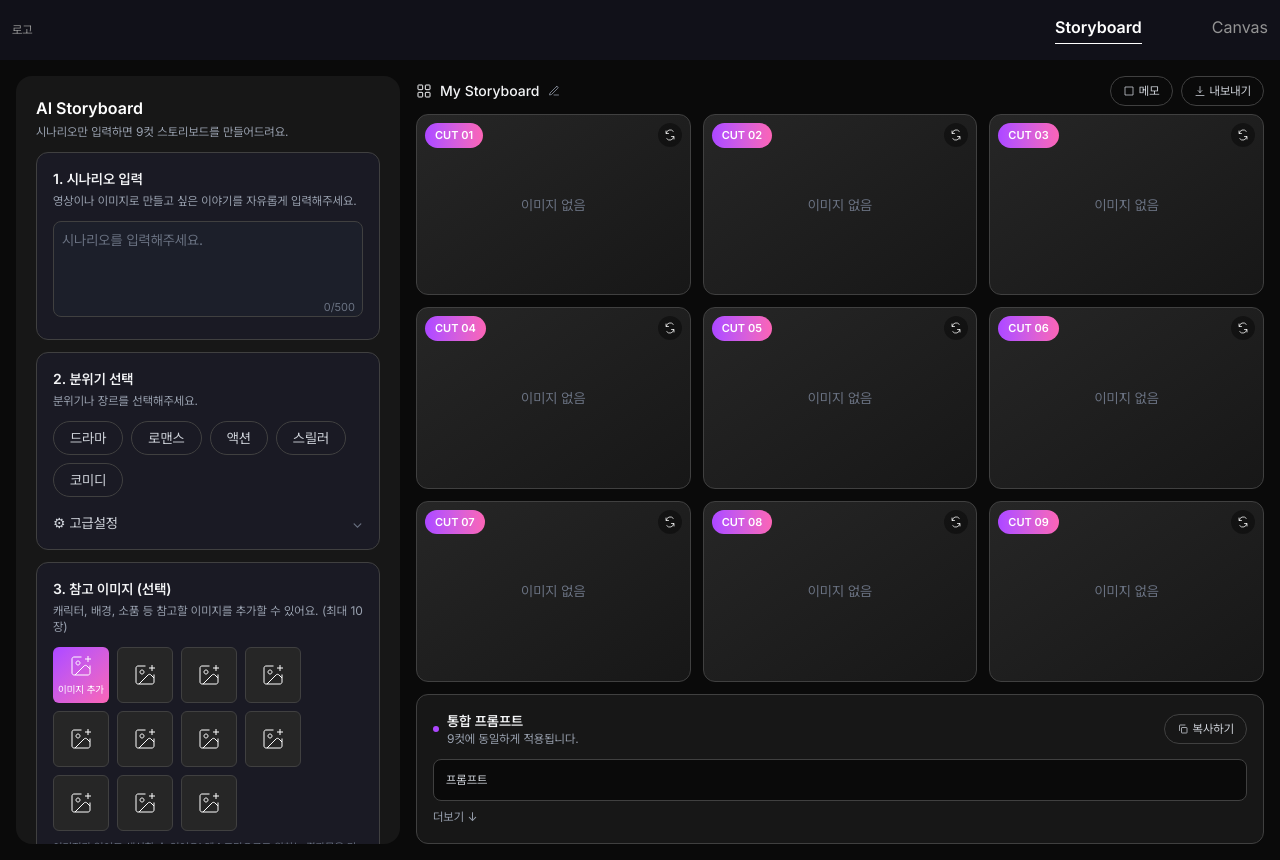
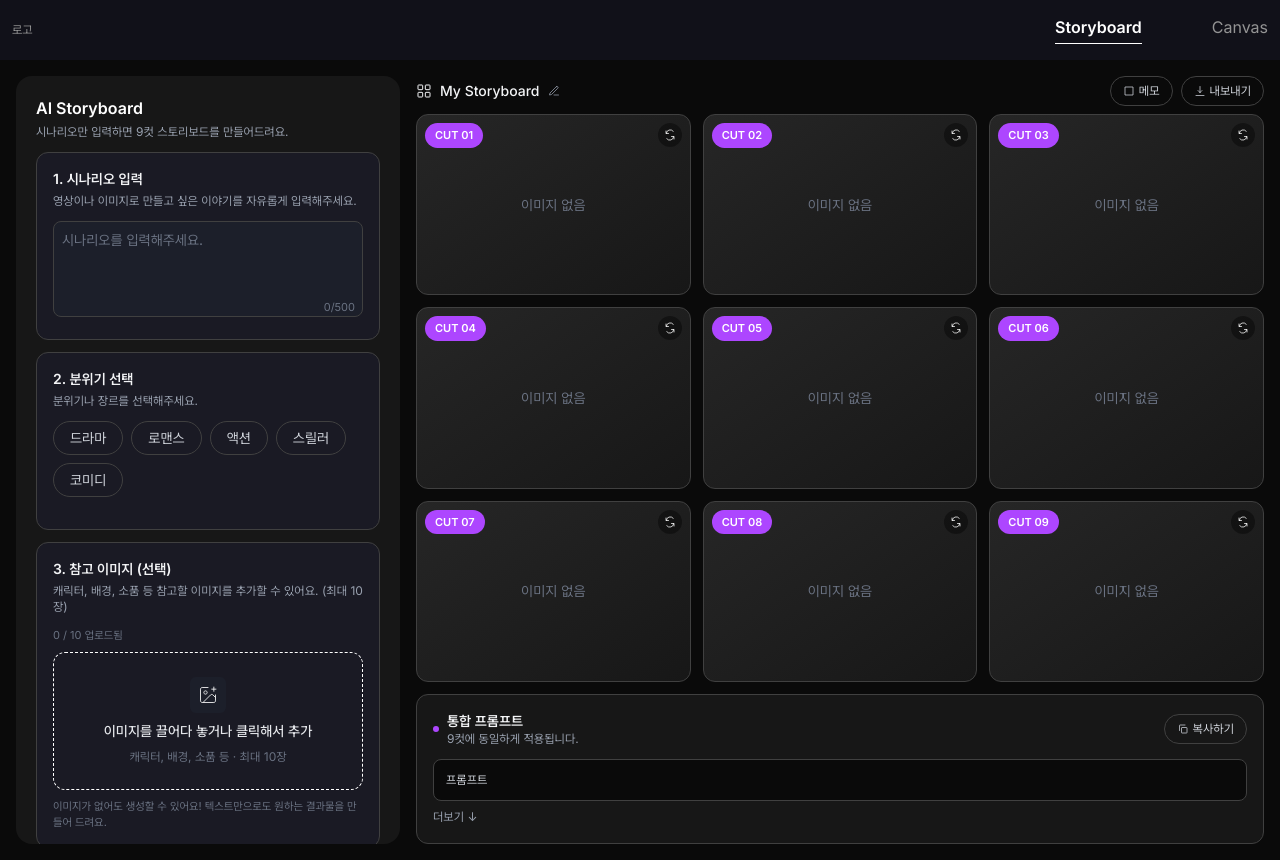
Before and after one commit to kxb2/frontend, a Next.js app: page /storyboard in a window 1280 px wide. Built offline with nearby package versions, Linux system fonts and the light colour scheme.

Commit message:
feat: 이미지 드래그 기능 추가, style:그라데이션 일부 임시 수정  #13

```diff
--- a/app/components/FormField.tsx
+++ b/app/components/FormField.tsx
@@ -15,6 +15,9 @@ export default function StoryboardFormField({ field, onFieldChange }: Props) {
   // 선택한 이미지 미리보기
   const [previews, setPreviews] = useState<{ file: File; url: string }[]>([]);
 
+  // 드롭존 위에 파일을 끌고 있는 중인지 여부(드래그 중 테두리 강조용)
+  const [isDragging, setIsDragging] = useState(false);
+
   // 화면에 보이지 않지만 DOM 요소를 직접 조작하기 위함
   const fileInputRef = useRef<HTMLInputElement>(null);
 
@@ -26,14 +29,12 @@ export default function StoryboardFormField({ field, onFieldChange }: Props) {
   const [aspectRatio, setAspectRatio] = useState('');
   const [era, setEra] = useState('');
 
-  // 파일 선택시 실행되는 함수
-  const handleFileChange = (e: React.ChangeEvent<HTMLInputElement>) => {
-    // 파일이 없는 경우 리턴
-    if (!e.target.files) return;
+  // 파일 목록을 받아 미리보기에 추가하는 공용 함수(input 선택 / 드래그앤드롭 공용)
+  const addFiles = (fileList: FileList) => {
     // 이미 추가된 파일명은 제외
     const existingNames = previews.map((p) => p.file.name);
     // 같은 이름의 파일이 아니라면 새로운 파일로 추가
-    const newFiles = Array.from(e.target.files).filter((file) => !existingNames.includes(file.name));
+    const newFiles = Array.from(fileList).filter((file) => !existingNames.includes(file.name));
     // URL.createObjectURL(file) -> 사용자가 고른 파일을 임시 URL로 변경하는 함수
     const newPreviews = newFiles.map((file) => ({
       file,
@@ -42,9 +43,23 @@ export default function StoryboardFormField({ field, onFieldChange }: Props) {
     // 기존 미리보기 목록 뒤에 새로 고른 파일들을 이어붙임
     setPreviews((prev) => [...prev, ...newPreviews]);
     onFieldChange(field.id, [...previews.map((p) => p.file), ...newFiles]);
+  };
 
+  // 파일 선택시 실행되는 함수
+  const handleFileChange = (e: React.ChangeEvent<HTMLInputElement>) => {
+    // 파일이 없는 경우 리턴
+    if (!e.target.files) return;
+    addFiles(e.target.files);
     // 같은 파일을 다시 선택해도 onChange가 또 실행되도록 입력값 초기화
     e.target.value = '';
+  };
+
+  // 드래그한 파일을 놓았을 때 실행되는 함수
+  const handleDrop = (e: React.DragEvent<HTMLDivElement>) => {
+    e.preventDefault(); // 브라우저 기본 동작 막기
+    setIsDragging(false); // 드래그 해제
+    if (!e.dataTransfer.files) return;
+    addFiles(e.dataTransfer.files); // input 선택과 동일한 로직 재사용
   };
 
   return (
@@ -80,20 +95,17 @@ export default function StoryboardFormField({ field, onFieldChange }: Props) {
             {field.options.map((opt) => (
               <label key={opt.value} className="cursor-pointer">
                 <input type="radio" name={field.id} value={opt.value} className="peer sr-only" onChange={() => onFieldChange(field.id, opt.value)} />
-
-                {/* 클릭 하기전 가독성에 대한 고민중 */}
-                <span className="inline-block rounded-full border border-neutral-700 px-4 py-1.5 text-sm text-gray-300 peer-checked:border-transparent peer-checked:bg-linear-to-r peer-checked:from-purple-500 peer-checked:to-pink-400 peer-checked:font-semibold peer-checked:text-white">
-                  {opt.label}
-                </span>
+                <span className="inline-block rounded-full border border-neutral-700 px-4 py-1.5 text-sm text-gray-300 peer-checked:border-transparent peer-checked:bg-linear-to-r peer-checked:bg-purple-500 peer-checked:font-semibold peer-checked:text-white">{opt.label}</span>
               </label>
             ))}
 
             {field.id === 'genre' && (
               <div className="mt-2 w-full">
-                <button type="button" onClick={() => setIsAdvancedOpen((prev) => !prev)} className="flex w-full items-center justify-between text-sm text-gray-300">
+                {/* 고급 설정을 직접 건들이기 전까지 주석처리 */}
+                {/* <button type="button" onClick={() => setIsAdvancedOpen((prev) => !prev)} className="flex w-full items-center justify-between text-sm text-gray-300">
                   <span>⚙ 고급설정</span>
                   <span className="text-gray-500">{[style, tone, aspectRatio, era].filter(Boolean).join(' · ') || ''} ⌄</span>
-                </button>
+                </button> */}
 
                 {/* {isAdvancedOpen && (
                   <div className="mt-2 grid grid-cols-2 gap-2">
@@ -162,26 +174,57 @@ export default function StoryboardFormField({ field, onFieldChange }: Props) {
         {/* 타입이 파일 업로드인 경우 */}
         {field.type === 'fileUpload' && (
           <div>
-            <div className="flex flex-wrap gap-2">
-              <button type="button" onClick={() => fileInputRef.current?.click()} className="flex h-14 w-14 shrink-0 flex-col items-center justify-center gap-1 rounded-md bg-linear-to-br from-purple-500 to-pink-400 text-[10px] text-white">
-                <svg width="24" height="24" viewBox="0 0 24 24" fill="none" xmlns="http://www.w3.org/2000/svg">
+            <p className="mb-2 text-[11px] text-gray-500">
+              {previews.length} / {field.maxFiles ?? 10} 업로드됨
+            </p>
+
+            {previews.length === 0 ? (
+              // 이미지 추가 전: 드롭존 UI (클릭 또는 드래그로 추가)
+              <div
+                onClick={() => fileInputRef.current?.click()}
+                onDragOver={(e) => {
+                  e.preventDefault();
+                  setIsDragging(true);
+                }}
+                onDragLeave={() => setIsDragging(false)}
+                onDrop={handleDrop}
+                className={`flex cursor-pointer flex-col items-center justify-center gap-2 rounded-xl border border-dashed p-6 text-center transition-colors ${isDragging ? 'border-purple-300 bg-[#1C1F2A]' : 'border-white-700 '}`}
+              >
+                <div className="flex h-9 w-9 items-center justify-center rounded-md bg-[#1C1F2A]">
+                  <svg width="20" height="20" viewBox="0 0 24 24" fill="none" xmlns="http://www.w3.org/2000/svg">
                     <path
                       d="M16 5H22M19 2V8M21 11.5V19C21 19.5304 20.7893 20.0391 20.4142 20.4142C20.0391 20.7893 19.5304 21 19 21H5C4.46957 21 3.96086 20.7893 3.58579 20.4142C3.21071 20.0391 3 19.5304 3 19V5C3 4.46957 3.21071 3.96086 3.58579 3.58579C3.96086 3.21071 4.46957 3 5 3H12.5M21 14.9999L17.914 11.9139C17.5389 11.539 17.0303 11.3284 16.5 11.3284C15.9697 11.3284 15.4611 11.539 15.086 11.9139L6 20.9999M11 9C11 10.1046 10.1046 11 9 11C7.89543 11 7 10.1046 7 9C7 7.89543 7.89543 7 9 7C10.1046 7 11 7.89543 11 9Z"
                       stroke="white"
                     />
                   </svg>
-                이미지 추가
+                </div>
+                <p className="text-sm font-medium text-gray-200">이미지를 끌어다 놓거나 클릭해서 추가</p>
+                <p className="text-xs text-gray-500">캐릭터, 배경, 소품 등 · 최대 {field.maxFiles ?? 10}장</p>
+              </div>
+            ) : (
+              // 이미지 추가 후: 그리드 UI (+ 버튼 또는 드래그로 추가)
+              <div
+                onDragOver={(e) => {
+                  e.preventDefault();
+                  setIsDragging(true);
+                }}
+                onDragLeave={() => setIsDragging(false)}
+                onDrop={handleDrop}
+                className={`flex flex-wrap gap-2 rounded-lg p-1 transition-colors ${isDragging ? 'bg-[#1C1F2A]' : ''}`}
+              >
+                <button type="button" onClick={() => fileInputRef.current?.click()} className="flex h-14 w-14 shrink-0 items-center justify-center rounded-md border border-neutral-700 bg-[#1C1F2A] text-lg text-gray-300">
+                  +
                 </button>
-              {Array.from({ length: 10 }).map((_, i) =>
+                {Array.from({ length: field.maxFiles ?? 10 }).map((_, i) =>
                   previews[i] ? (
-                  <div key={i} className="h-14 w-14 shrink-0 flex flex-col items-center justify-center gap-1 rounded-md border border-neutral-700 bg-neutral-800">
+                    <div key={i} className="h-14 w-14 shrink-0 overflow-hidden rounded-md border border-neutral-700 bg-[#1C1F2A]">
                       <img src={previews[i].url} alt={`참고 이미지 ${i + 1}`} className="h-full w-full object-cover" />
                     </div>
                   ) : (
-                  <div key={i} className="h-14 w-14 shrink-0 flex flex-col items-center justify-center gap-1 rounded-md border border-neutral-700 bg-neutral-800">
+                    <div key={i} className="flex h-14 w-14 shrink-0 items-center justify-center rounded-md border border-neutral-700 bg-[#1C1F2A]">
                       <svg width="24" height="24" viewBox="0 0 24 24" fill="none" xmlns="http://www.w3.org/2000/svg">
                         <path
-                        d="M16 5H22M19 2V8M21 11.5V19C21 19.5304 20.7893 20.0391 20.4142 20.4142C20.0391 20.7893 19.5304 21 19 21H5C4.46957 21 3.96086 20.7893 3.58579 20.4142C3.21071 20.0391 3 19.5304 3 19V5C3 4.46957 3.21071 3.96086 3.58579 3.58579C3.96086 3.21071 4.46957 3 5 3H12.5M21 14.9999L17.914 11.9139C17.5389 11.539 17.0303 11.3284 16.5 11.3284C15.9697 11.3284 15.4611 11.539 15.086 11.9139L6 20.9999M11 9C11 10.1046 10.1046 11 9 11C7.89543 11 7 10.1046 7 9C7 7.89543 7.89543 7 9 7C10.1046 7 11 7.89543 11 9Z"
+                          d="M21 14.9999L17.914 11.9139C17.5389 11.539 17.0303 11.3284 16.5 11.3284C15.9697 11.3284 15.4611 11.539 15.086 11.9139L6 20.9999M5 3H19C20.1046 3 21 3.89543 21 5V19C21 20.1046 20.1046 21 19 21H5C3.89543 21 3 20.1046 3 19V5C3 3.89543 3.89543 3 5 3ZM11 9C11 10.1046 10.1046 11 9 11C7.89543 11 7 10.1046 7 9C7 7.89543 7.89543 7 9 7C10.1046 7 11 7.89543 11 9Z"
                           stroke="white"
                         />
                       </svg>
@@ -189,6 +232,8 @@ export default function StoryboardFormField({ field, onFieldChange }: Props) {
                   )
                 )}
               </div>
+            )}
+
             <input ref={fileInputRef} type="file" accept={field.accept} multiple={(field.maxFiles ?? 1) > 1} onChange={handleFileChange} className="hidden" />
             <p className="mt-2 text-[11px] text-gray-500">이미지가 없어도 생성할 수 있어요! 텍스트만으로도 원하는 결과물을 만들어 드려요.</p>
           </div>
--- a/app/storyboard/image/imagecell.tsx
+++ b/app/storyboard/image/imagecell.tsx
@@ -9,7 +9,7 @@ export default function ImageCell({ shotNumber, imageUrl }: ImageCellProps) {
     <div className="relative w-full h-full overflow-hidden rounded-xl border border-neutral-700 bg-linear-to-br from-neutral-800 to-neutral-900 flex items-center justify-center">
       {imageUrl ? <img src={imageUrl} alt={`컷 ${shotNumber}`} className="w-full h-full object-cover" /> : <span className="text-sm text-gray-500">이미지 없음</span>}
 
-      <span className="absolute left-2 top-2 rounded-full bg-linear-to-r from-purple-500 to-pink-400 px-2.5 py-1 text-[11px] font-semibold text-white">CUT {String(shotNumber).padStart(2, '0')}</span>
+      <span className="absolute left-2 top-2 rounded-full bg-linear-to-r bg-purple-500 px-2.5 py-1 text-[11px] font-semibold text-white">CUT {String(shotNumber).padStart(2, '0')}</span>
 
       <button type="button" className="absolute right-2 top-2 flex h-6 w-6 items-center justify-center rounded-full bg-black/40 text-white">
         <svg width="12" height="12" viewBox="0 0 24 24" fill="none" xmlns="http://www.w3.org/2000/svg">
```
Lines whose indentation alone changed are shown as unchanged.
